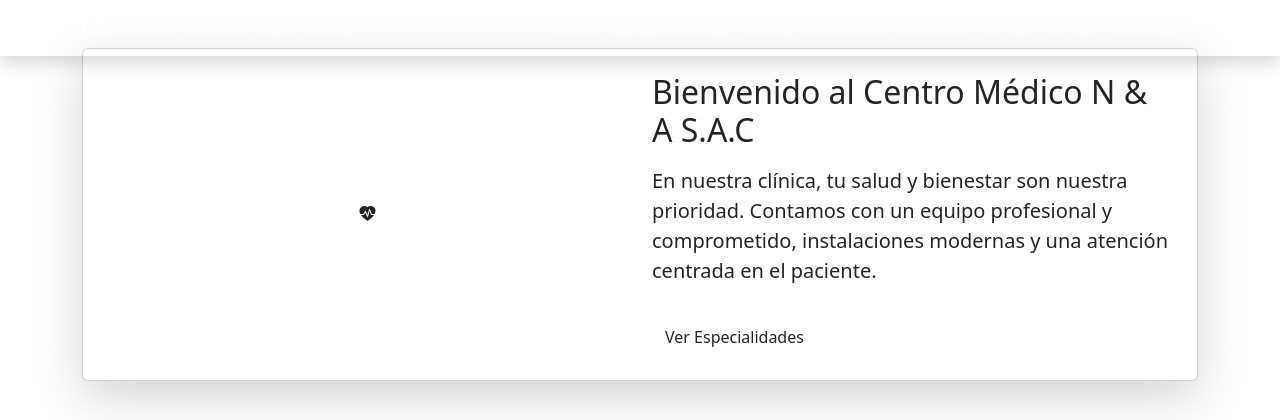
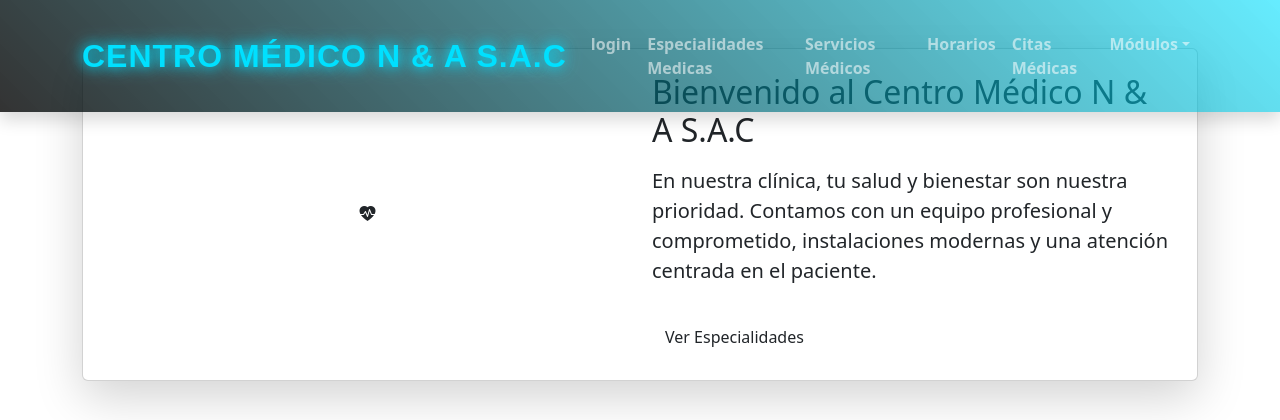
Before and after one commit to Dan13222/Integrador1, a Python web app: template herramientasdedesarrollo/src/main/resources/templates/MenuAdmin.html in a window 1280 px wide. Shown: the top 420 px of the page. Run offline with Jinja, Linux system fonts and the light colour scheme; the template is opened without the code that fills it, so the values that code supplies are empty.

Commit message:
AVANCE 26/08/2025

```diff
--- a/herramientasdedesarrollo/src/main/resources/templates/MenuAdmin.html
+++ b/herramientasdedesarrollo/src/main/resources/templates/MenuAdmin.html
@@ -7,8 +7,35 @@
     <link href="https://cdn.jsdelivr.net/npm/bootstrap@5.3.0-alpha1/dist/css/bootstrap.min.css" rel="stylesheet">
     <link href="https://cdn.jsdelivr.net/npm/bootstrap-icons/font/bootstrap-icons.css" rel="stylesheet">
 
+
+<style>
+        /* Navbar */
+        .navbar {
+            background: linear-gradient(45deg, rgba(0, 0, 0, 0.8), rgba(0, 224, 255, 0.6));
+            padding: 1.5rem 2rem;
+            box-shadow: 0 10px 30px rgba(0, 0, 0, 0.6);
+            z-index: 999;
+            position: fixed;
+            width: 100%;
+            top: 0;
+            transition: all 0.4s ease-in-out;
+        }
+
+        /* Logo */
+        .navbar .navbar-brand {
+            font-family: 'Orbitron', sans-serif;
+            font-size: 2rem;
+            font-weight: 700;
+            color: #00e0ff;
+            text-transform: uppercase;
+            text-shadow: 0 0 12px rgba(0, 224, 255, 0.9), 0 0 20px rgba(0, 224, 255, 0.7);
+            letter-spacing: 1px;
+            transition: color 0.3s ease;
+        }
+    </style>
 </head>
 <body>
+
 
     <!-- Navbar -->
     <nav class="navbar navbar-expand-lg navbar-dark fixed-top shadow">
@@ -20,7 +47,7 @@
             <div class="collapse navbar-collapse" id="navMenu">
                <ul class="navbar-nav ms-auto">
         <li class="nav-item"><a class="nav-link fw-semibold" href="login">login</a></li>
-        <li class="nav-item"><a class="nav-link fw-semibold" href="#especialidades">Especialidades</a></li>
+        <li class="nav-item"><a class="nav-link fw-semibold" href="#especialidades">Especialidades Medicas</a></li>
         <li class="nav-item"><a class="nav-link fw-semibold" href="#servicios">Servicios Médicos</a></li>
         <li class="nav-item"><a class="nav-link fw-semibold" href="#horarios">Horarios</a></li>
         <li class="nav-item"><a class="nav-link fw-semibold" href="#citas">Citas Médicas</a></li>
```
